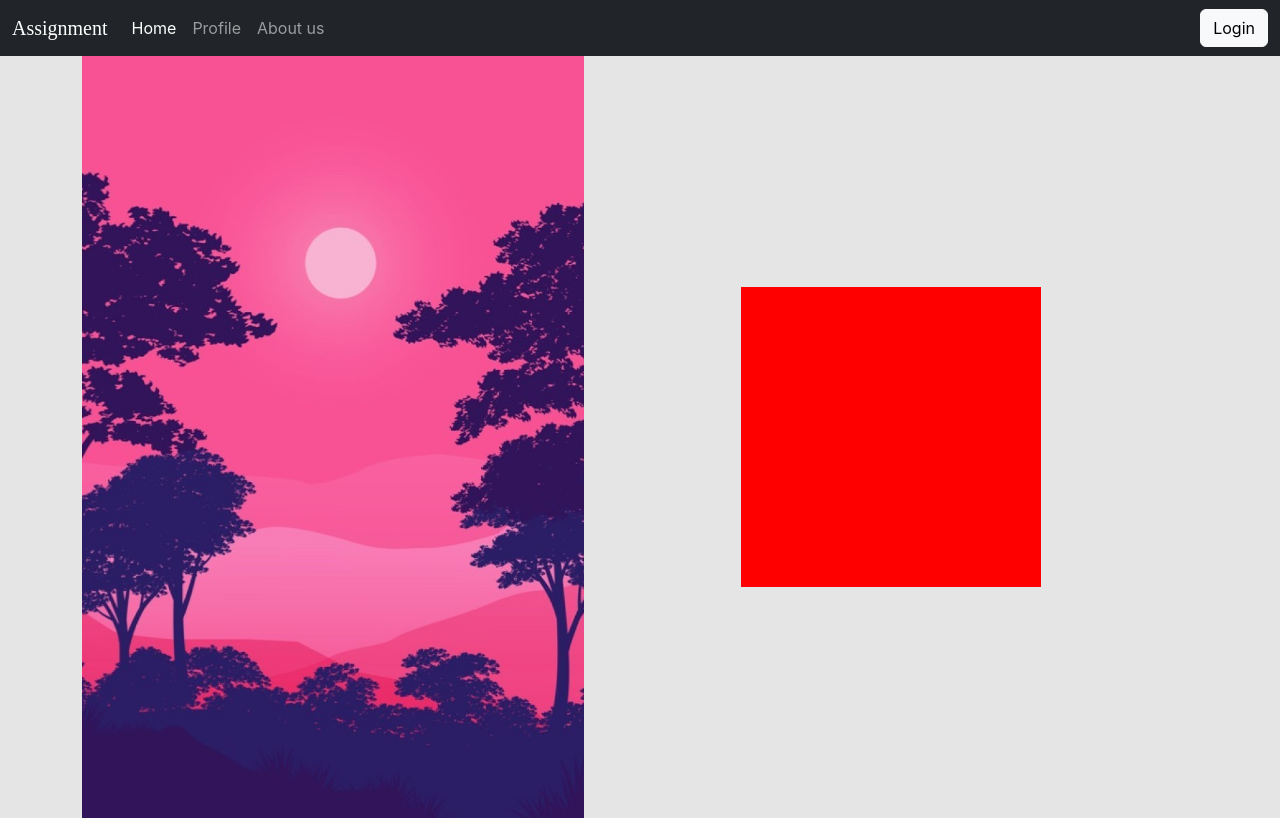
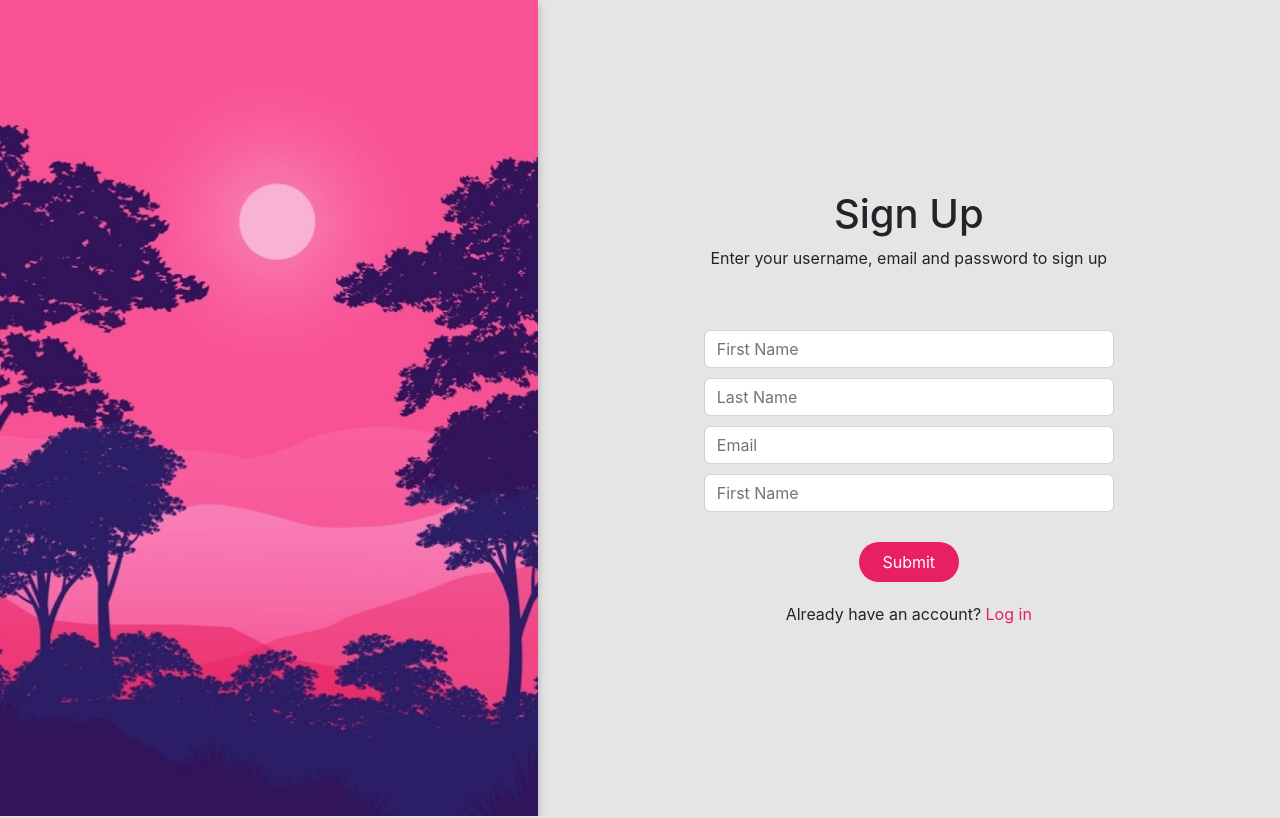
Before and after one commit to Joyin2/TextUtils, a React (Create React App) app: page / in a window 1280 px wide. Built offline with nearby package versions, Linux system fonts and the light colour scheme; a web font is replaced by a local one.

Commit message:
login added

```diff
--- a/src/App.css
+++ b/src/App.css
@@ -1,40 +1,4 @@
-.App {
-  text-align: center;
-}
+
 body{
   background: #E5E5E5;
 }
-.App-logo {
-  height: 40vmin;
-  pointer-events: none;
-}
-
-@media (prefers-reduced-motion: no-preference) {
-  .App-logo {
-    animation: App-logo-spin infinite 20s linear;
-  }
-}
-
-.App-header {
-  background-color: #282c34;
-  min-height: 100vh;
-  display: flex;
-  flex-direction: column;
-  align-items: center;
-  justify-content: center;
-  font-size: calc(10px + 2vmin);
-  color: white;
-}
-
-.App-link {
-  color: #61dafb;
-}
-
-@keyframes App-logo-spin {
-  from {
-    transform: rotate(0deg);
-  }
-  to {
-    transform: rotate(360deg);
-  }
-}
--- a/src/App.js
+++ b/src/App.js
@@ -1,11 +1,11 @@
 import "./App.css";
-import Navbar from "./components/Navbar";
+// import Navbar from "./components/Navbar";
 import SignUp from "./components/SignUp";
 
 function App() {
   return (
     <>
-      <Navbar title= 'Assignment' />
+      {/* <Navbar title= 'Assignment' /> */}
       <SignUp/>
 
     </>
--- a/src/components/SIgnUp.css
+++ b/src/components/SIgnUp.css
@@ -1,30 +1,69 @@
-.container{
+.ls-container {
   display: flex;
-
+  flex-direction: row;
+  width: 100%;
+  /* height: 50%; */
 }
 
-.image-container{
+.image-container {
   display: flex;
-    width: 45%;
-
+  width: 42%;
 }
 .image-container img {
+  display: flex;
   width: 100%;
-  height: 100%;
-  object-fit: fill;
+  /* height: 100%; */
+  object-fit: cover;
+  filter: drop-shadow(0px 4px 4px rgba(0, 0, 0, 0.25));
 }
-.signup-container{
+.signup-container {
   display: flex;
-    width: 55%;
-    /* background-color: red; */
-
+  width: 58%;
 }
-.signup-item{
+.signup-item {
   display: flex;
+  flex-direction: column;
   margin: auto;
   align-items: center;
   justify-content: center;
-    height: 300px;
-    width: 300px;
-    background-color: red;
+  height: auto;
+  width: 430px;
+  padding: 10px;
+  border: 2px;
+  /* background-color: red; */
 }
+.signup-item a {
+  color: #e91f63;
+  text-decoration: none;
+}
+.already-ask {
+  display: flex;
+  flex-direction: row;
+  margin-top: 20px;
+}
+form {
+  width: 100%;
+  padding-top: 50px;
+  display: flex;
+  flex-direction: column;
+  align-items: center;
+  justify-content: center;
+  margin: auto;
+}
+input {
+  margin-top: 10px;
+}
+.button {
+  background-color: #e91f63;
+  margin-top: 30px;
+  width: 100px;
+  height: 40px;
+  border-radius: 20px;
+  color: white;
+  border-style: none;
+  /* box-shadow: 0 4px 6px rgba(0, 0, 0, 0.676); */
+}
+.button:hover {
+  box-shadow: 0 4px 6px rgba(0, 0, 0, 0.676);
+  transition: all 1s;
+}
--- a/src/components/SignUp.js
+++ b/src/components/SignUp.js
@@ -1,17 +1,47 @@
-import React from 'react';
-import signupImage from '../images/image-illustrator.jpg'
+import React from "react";
+import signupImage from "../images/image-illustrator.jpg";
 import "./SIgnUp.css";
 
 export default function SignUp() {
   return (
     <div>
-      <div className="container">
+      <div className="ls-container">
         <div className="image-container">
           <img src={signupImage} alt="" />
         </div>
         <div className="signup-container">
           <div className="signup-item">
+            <h1>Sign Up</h1>
+            <h7>Enter your username, email and password to sign up</h7>
+            <form action="" method="post">
+              <input
+                className="form-control"
+                type="text"
+                placeholder="First Name"
+              ></input>
+              <input
+                className="form-control"
+                type="text"
+                placeholder="Last Name"
+              ></input>
+              <input
+                className="form-control"
+                type="email"
+                placeholder="Email"
+              ></input>
+              <input
+                className="form-control"
+                type="password"
+                placeholder="First Name"
+              ></input>
 
+              <button type="submit" className="button ">
+                Submit
+              </button>
+            </form>
+            <div className="already-ask">
+              Already have an account?&nbsp;<a href="/">Log in</a>
+            </div>
           </div>
         </div>
       </div>
--- a/src/index.css
+++ b/src/index.css
@@ -3,6 +3,8 @@ body {
   font-family: -apple-system, BlinkMacSystemFont, 'Segoe UI', 'Roboto', 'Oxygen',
     'Ubuntu', 'Cantarell', 'Fira Sans', 'Droid Sans', 'Helvetica Neue',
     sans-serif;
-  -webkit-font-smoothing: antialiased;
-  -moz-osx-font-smoothing: grayscale;
+
 }
+
+  /* -webkit-font-smoothing: antialiased;
+  -moz-osx-font-smoothing: grayscale; */
```
Also changed, not shown: src/components/Login.css (added), src/components/Login.js (added). Lines whose indentation alone changed are shown as unchanged.
